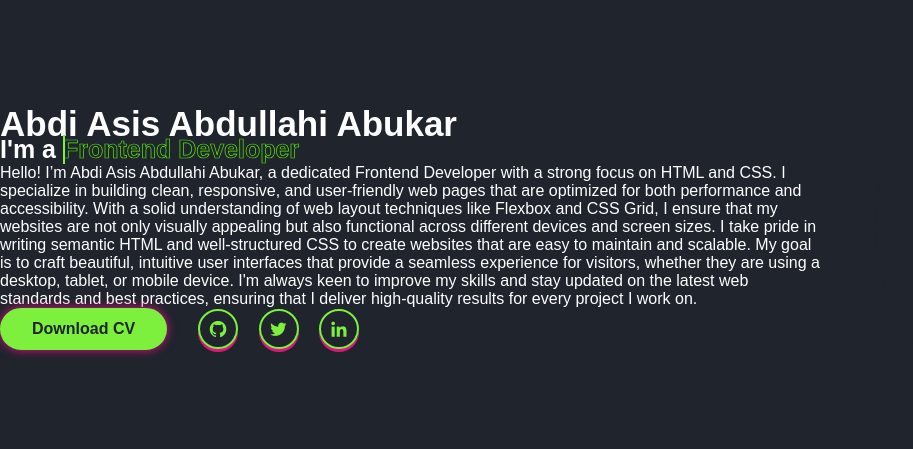
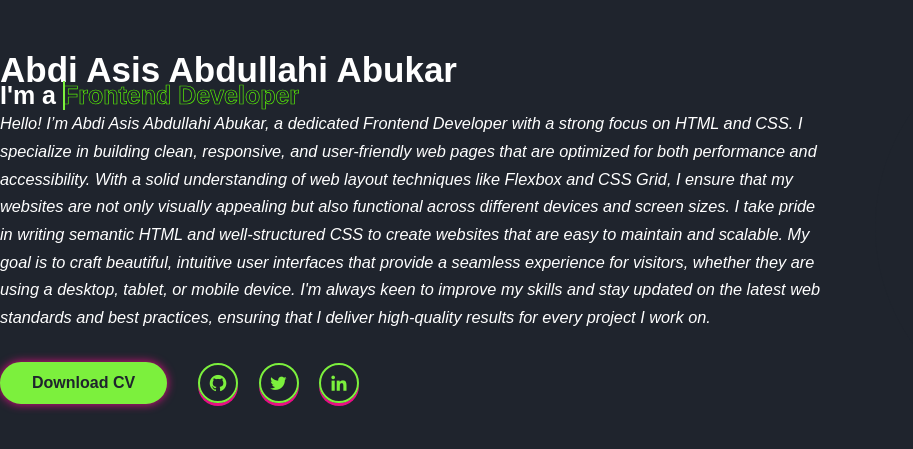
Before and after one commit to abdiasisabdullahiBakool/PORTFOLIO, a plain HTML site: page INDEX.HTML in a window 1280 px wide. Shown: the part 173-622 px from the top of the page, 0-913 px from the left. Drawn offline with nearby package versions, Linux system fonts and the light colour scheme; grey boxes are pictures that could not be loaded; a web font is replaced by a local one.

Commit message:
Add files via upload

```diff
--- a/STYLE.CSS
+++ b/STYLE.CSS
@@ -149,6 +149,7 @@ a {
     color: #1f242d;
     font-weight: 600;
     transition: .5s;
+    margin-top: 30PX;
 }
 
 .Btn:hover {
@@ -159,6 +160,7 @@ a {
 
 .Home-info .btn-sci .Sci {
     margin-left: 23px;
+    margin-top: 30px;
 }
 
 .Home-info .btn-sci .Sci a {
@@ -258,3 +260,9 @@ a {
         transform: translateY(0%);
     }
 }
+
+p {
+    line-height: 1.7;
+    font-style: ITALIC;
+    font-size: 102%;
+}
```
